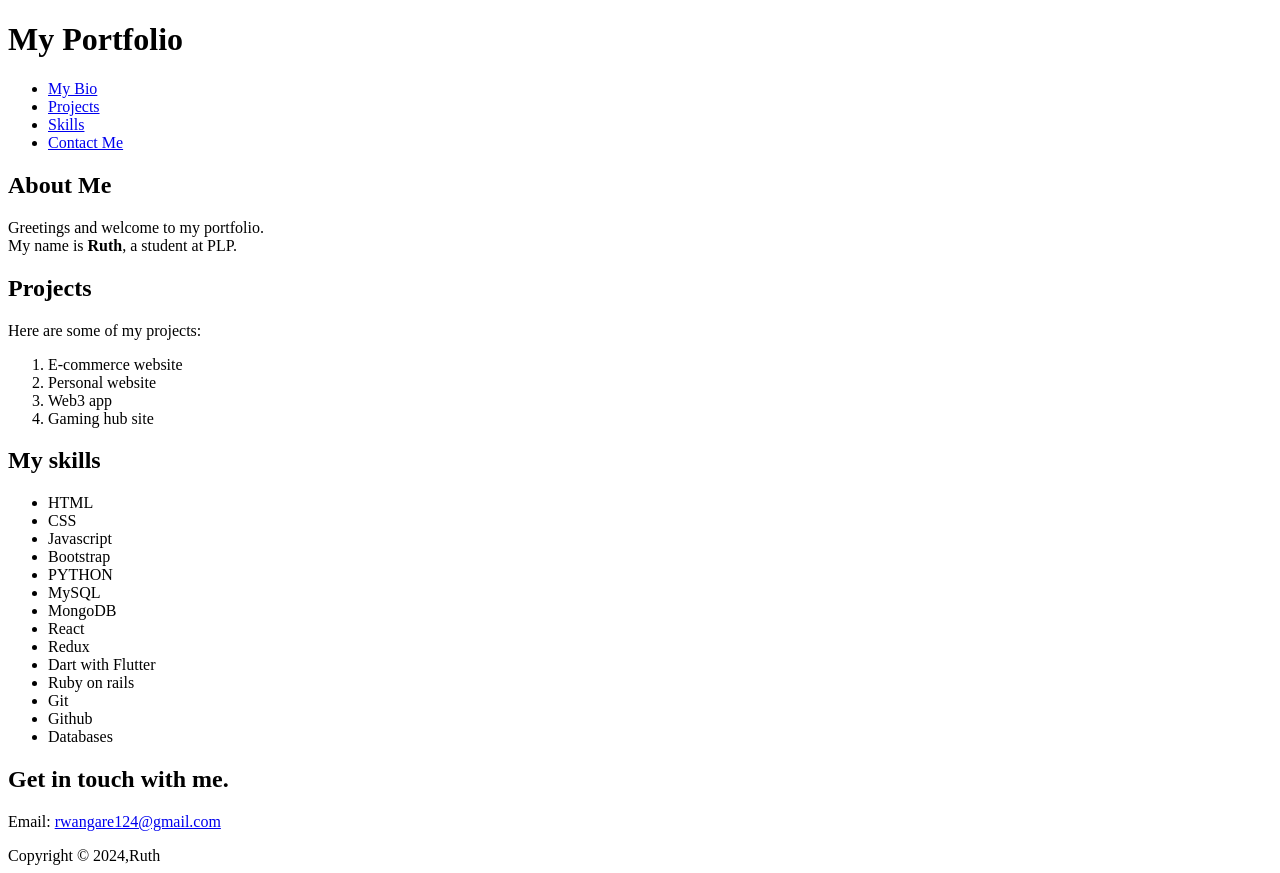
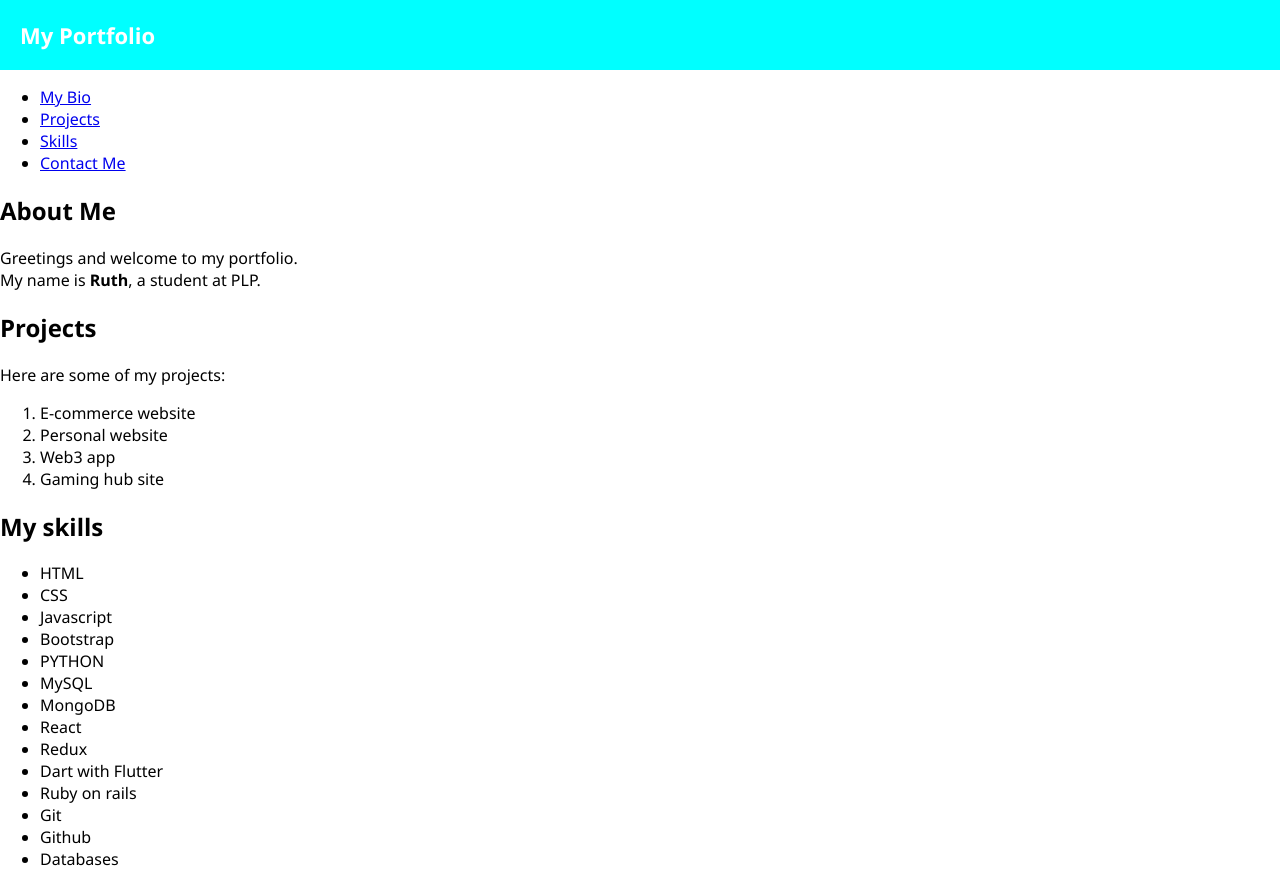
Before and after one commit to AideenHah-yil/Portfolio-, a plain HTML site: page portfolio.html in a window 1280 px wide. Shown: the top 873 px of the page. Drawn offline with Linux system fonts and the light colour scheme; files that its build step writes are made by us from their sources.

Commit message:
working on the styling

```diff
--- a/portfolio.html
+++ b/portfolio.html
@@ -4,7 +4,7 @@
     <meta charset="UTF-8">
     <meta name="viewport" content="width=device-width, initial-scale=1.0">
     <title>my portfolio website</title>
-    <link rel="stylesheet" href="css/style.css">
+    <link rel="stylesheet" href="style.css">
 </head>
 <body>
     <header>
--- a/style.css
+++ b/style.css
@@ -0,0 +1,16 @@
+body {
+    font-family: 'Segoe UI', Tahoma, Geneva, Verdana, sans-serif;
+    margin: 0;
+    padding: 0;
+}
+
+header {
+    background-color: aqua;
+    color: #fff;
+    padding: 20px;
+}
+
+header h1{
+    margin: 0;
+    font-size: 22px;
+}
```
